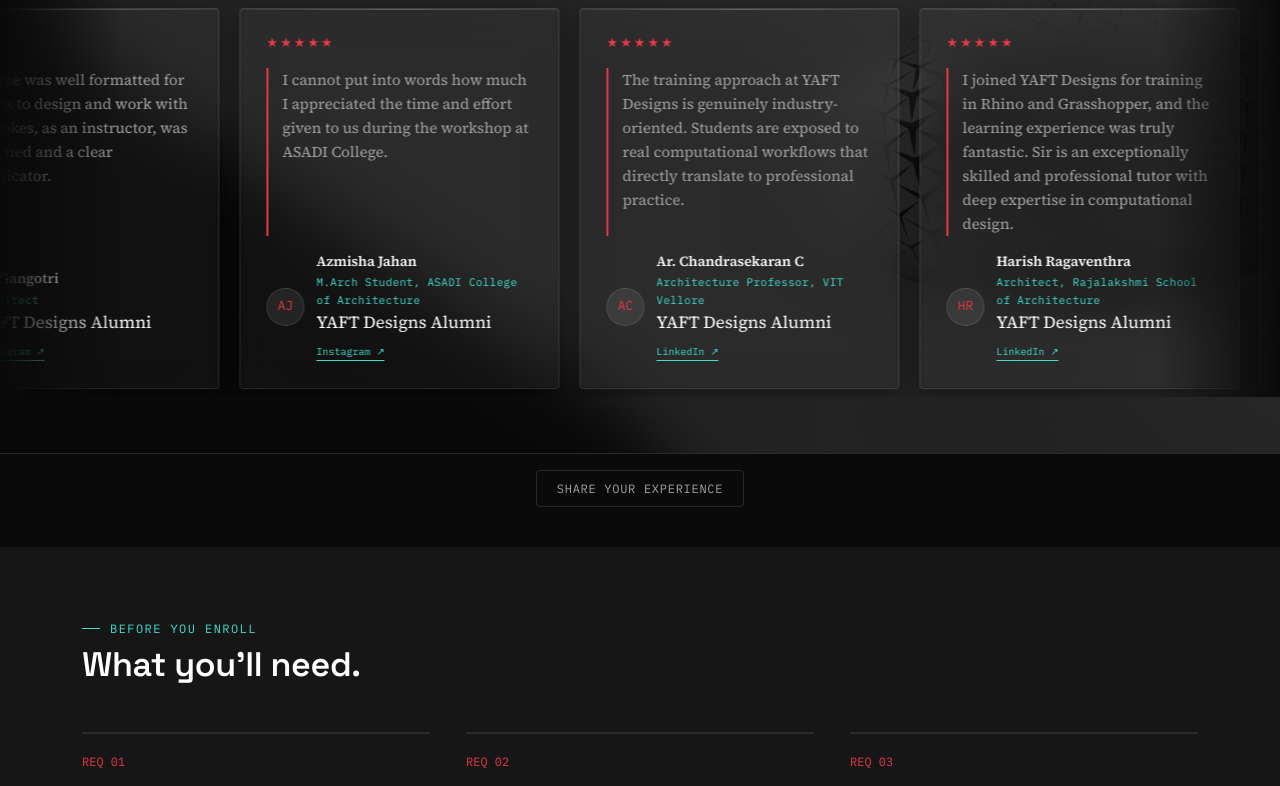
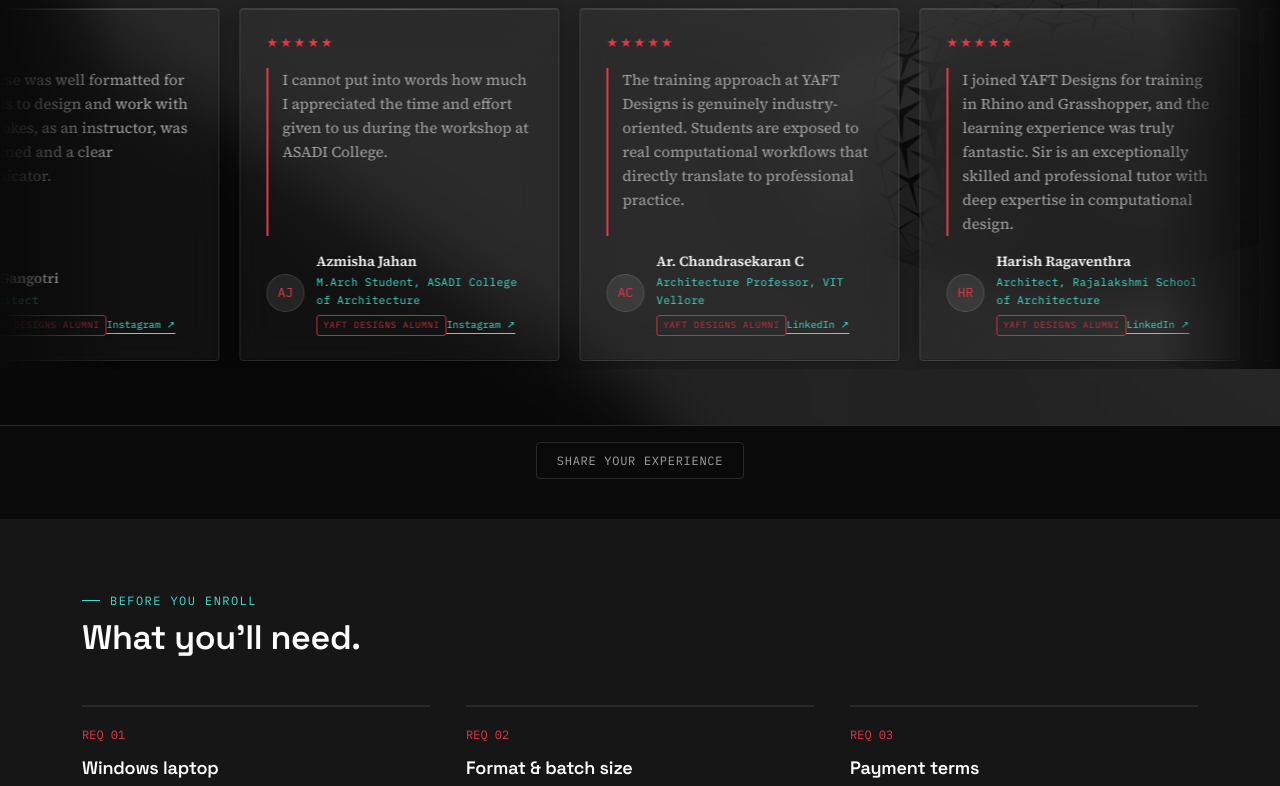
Before and after one commit to YAFTDesigns/yaftwebsite, a Next.js app: page /courses in a window 1280 px wide. Shown: the part 1718-2504 px from the top of the page. Built offline with nearby package versions, Linux system fonts and the light colour scheme; no server answers; the database is empty.

Commit message:
Add avatarImg and alumniBadge styles to marquee

```diff
--- a/components/TestimonialsMarquee.module.css
+++ b/components/TestimonialsMarquee.module.css
@@ -151,3 +151,32 @@
   color: var(--brass);
   border-color: var(--brass);
 }
+
+.avatarWrap {
+  width: 40px;
+  height: 40px;
+  border-radius: 50%;
+  overflow: hidden;
+  flex-shrink: 0;
+}
+
+.avatarImg {
+  width: 100%;
+  height: 100%;
+  object-fit: cover;
+  border-radius: 50%;
+}
+
+.alumniBadge {
+  font-family: var(--mono);
+  font-size: 9px;
+  letter-spacing: 0.08em;
+  text-transform: uppercase;
+  color: var(--brass);
+  border: 1px solid var(--brass);
+  border-radius: 3px;
+  padding: 2px 6px;
+  display: inline-block;
+  margin-top: 4px;
+  opacity: 0.8;
+}
```
